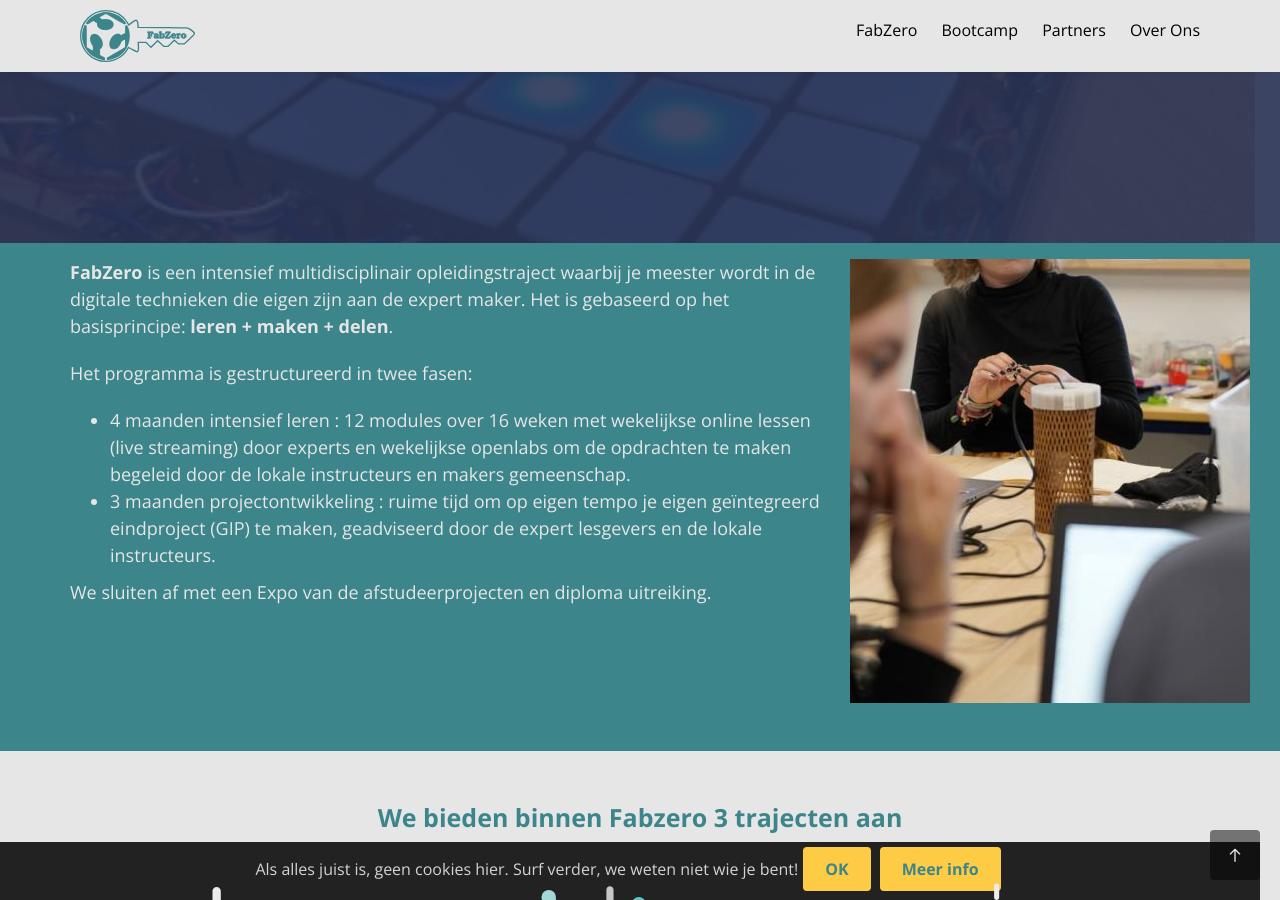
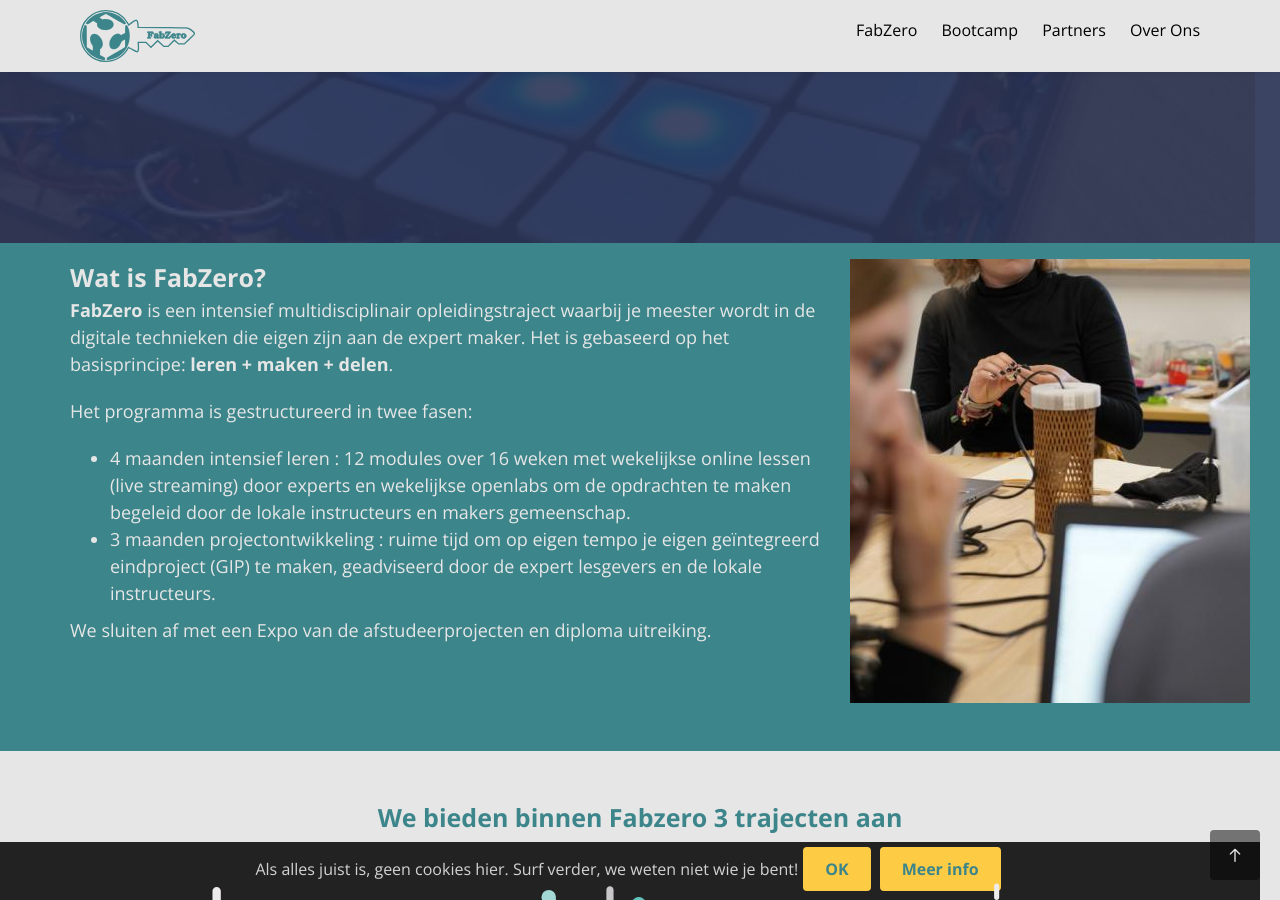
Before and after one commit to IngegnoMakerSpace/inclusievekets, a Jekyll site: the page built from _pages/fabzero.html, in a window 1280 px wide and 900 px high, scrolled down 357 px. Built offline with Jekyll 4.4.1, drawn with Linux system fonts in a browser that asks for light colours; nearby versions of some CDN libraries; some web fonts are replaced.

Commit message:
header on fabzero start

```diff
--- a/_pages/fabzero.html
+++ b/_pages/fabzero.html
@@ -26,6 +26,7 @@ permalink: /fabzero
         <div class="row row-pb-md">
             <div class="col-md-8 col-md-offset-0 text-left animate-box" data-animate-effect="fadeInUp">
                 <div class="fh5co-heading">
+                    <h3>Wat is FabZero?</h3>
                     <p><strong>FabZero</strong> is een intensief multidisciplinair opleidingstraject waarbij je meester wordt in de digitale technieken die eigen zijn aan de expert maker. Het is gebaseerd op het basisprincipe: <strong>leren + maken + delen</strong>.</p>
                     <p>Het programma is gestructureerd in twee fasen:</p>
                     <ul><li>4 maanden intensief leren : 12 modules over 16 weken met wekelijkse online lessen (live streaming) door experts en wekelijkse openlabs om de opdrachten te maken begeleid door de lokale instructeurs en makers gemeenschap.</li>
```
